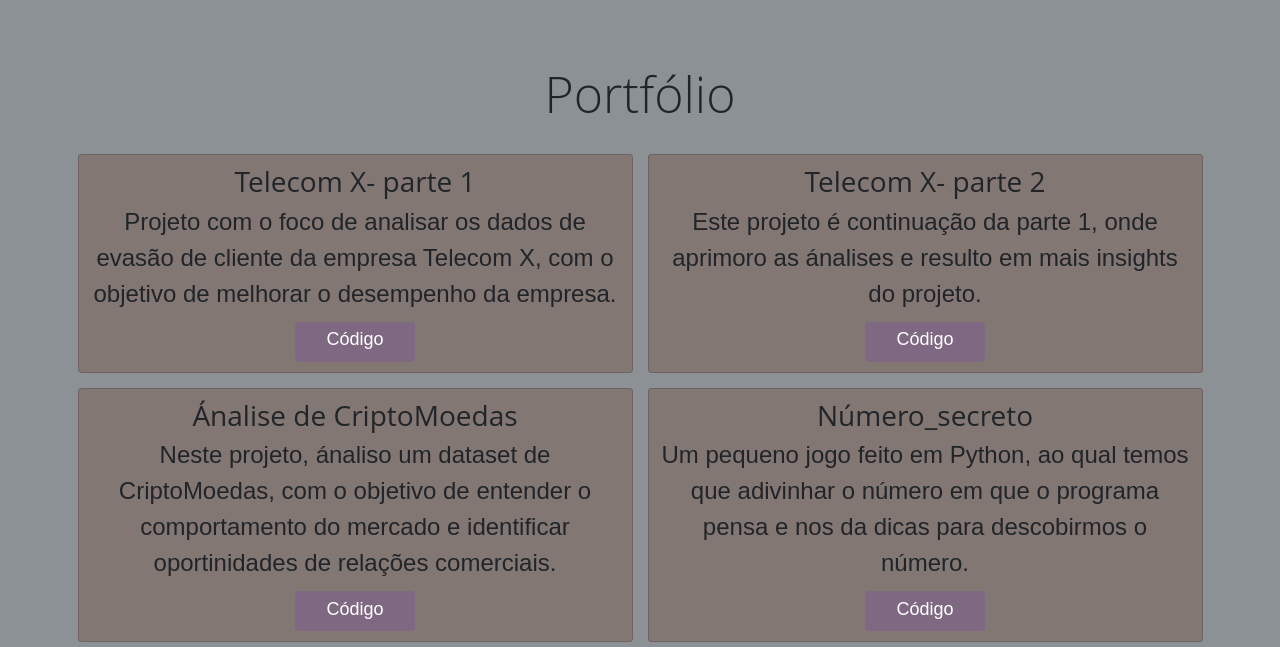
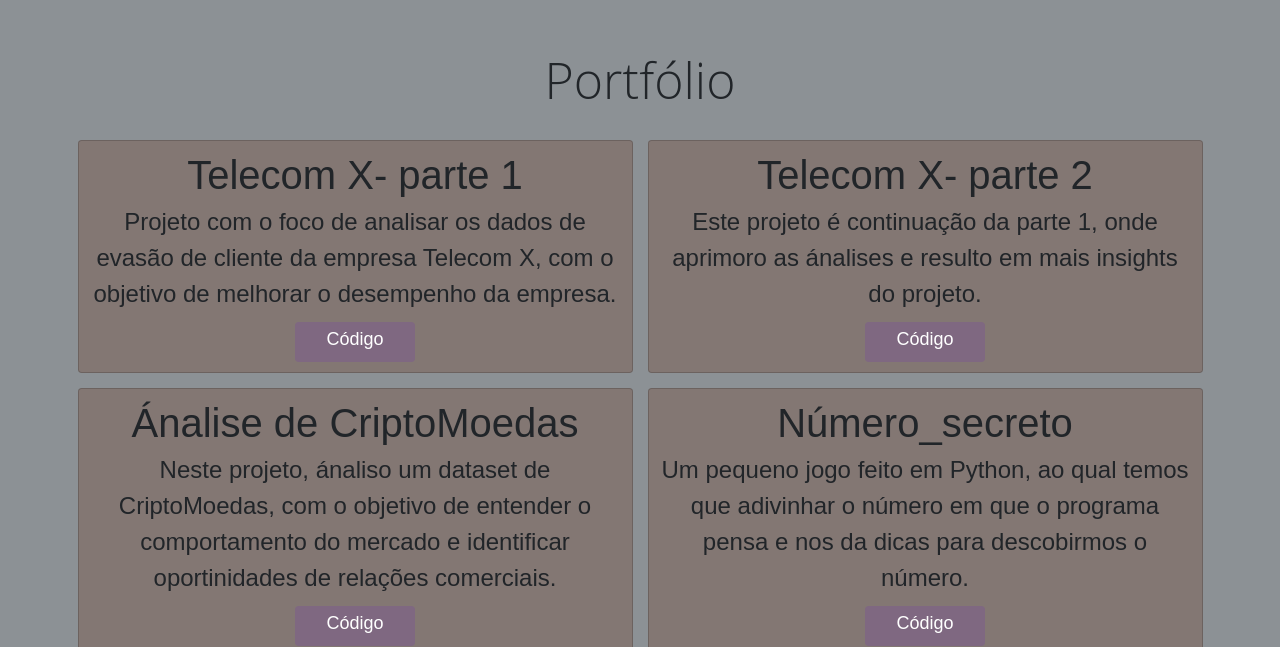
Before and after one commit to MuriloLopesFrade/Portifolio, a plain HTML site: page index.html in a window 1280 px wide. Shown: the part 1647-2294 px from the top of the page. Drawn offline with nearby package versions, Linux system fonts and the light colour scheme.

Commit message:
Atualização do tamanho das fontes da página de Portifolio e classe css excluida

```diff
--- a/css/style.css
+++ b/css/style.css
@@ -66,11 +66,6 @@ header{
     background-color: var(--cor-bloco-exibicao);
 }
 
-.font_big{
-    font-size: 6.4rem;
-    font-weight: 600;
-}
-
 .foto_home {
     width: 28rem;
     height: auto;
--- a/index.html
+++ b/index.html
@@ -37,7 +37,7 @@
                         <h3 class="display-3">Sou Murilo, estudante de tecnologia em</h3>
                         <h3 class="display-3">constante evolução profissional.</h3>
 
-                        <a class="btn mt-3" style="width: 20rem; font-size: 2.4rem; background-color: #7F6881;" href="#tela3" role="button">Redes</a>
+                        <a class="btn mt-3" style="width: 20rem; font-size: 2.4rem;color: #fff; background-color: #7F6881;" href="#tela3" role="button">Redes</a>
 
                     </div>
                 </div>
@@ -102,7 +102,7 @@
                 <div class="col">
                     <div class="card h-100 color-card">
                         <div class="card-body d-flex flex-column align-items-center">
-                            <h2 class="text-center">Telecom X- parte 1</h2>
+                            <h3 class="text-center display-3">Telecom X- parte 1</h3>
                             <p class="card-text text-center">
                                 Projeto com o foco de analisar os dados de evasão de cliente da empresa Telecom X, com o objetivo de melhorar o desempenho da empresa.
                             </p>
@@ -114,7 +114,7 @@
                 <div class="col">
                     <div class="card h-100 color-card">
                         <div class="card-body d-flex flex-column align-items-center">
-                            <h2 class="text-center">Telecom X- parte 2</h2>
+                            <h3 class="text-center display-3">Telecom X- parte 2</h3>
                             <p class="card-text text-center">
                                 Este projeto é continuação da parte 1, onde aprimoro as ánalises e resulto em mais insights do projeto.
                             </p>
@@ -126,7 +126,7 @@
                 <div class="col">
                     <div class="card h-100 color-card">
                         <div class="card-body d-flex flex-column align-items-center">
-                            <h2 class="text-center">Ánalise de CriptoMoedas</h2>
+                            <h3 class="text-center display-3">Ánalise de CriptoMoedas</h3>
                             <p class="card-text text-center">
                                 Neste projeto, ánaliso um dataset de CriptoMoedas, com o objetivo de entender o comportamento do mercado e identificar oportinidades de relações comerciais.
                             </p>
@@ -138,7 +138,7 @@
                 <div class="col">
                     <div class="card h-100 color-card">
                         <div class="card-body d-flex flex-column align-items-center">
-                            <h2 class="text-center">Número_secreto</h2>
+                            <h3 class="text-center display-3">Número_secreto</h3>
                             <p class="card-text text-center">
                                 Um pequeno jogo feito em Python, ao qual temos que adivinhar o número em que o programa pensa e nos da dicas para descobirmos o número.
                             </p>
```
